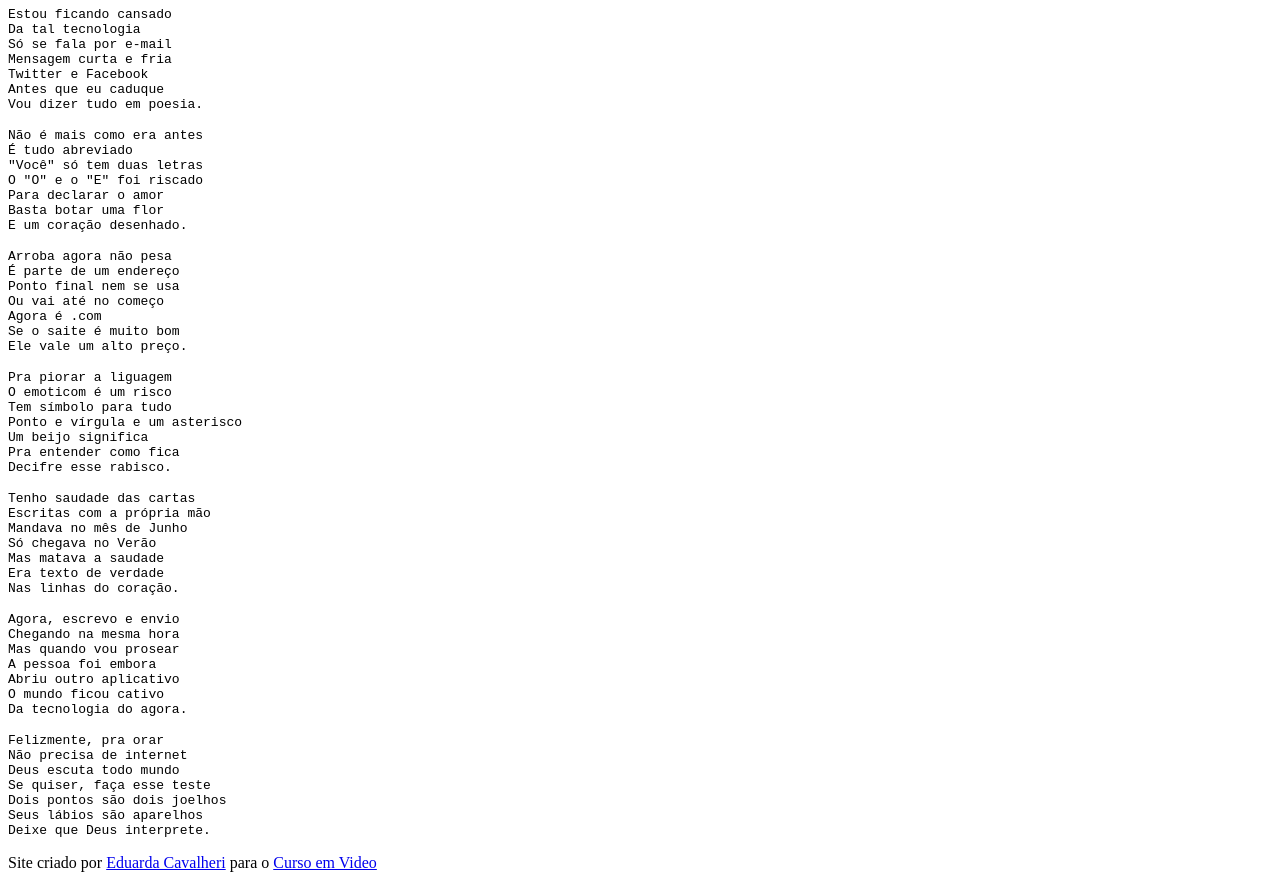
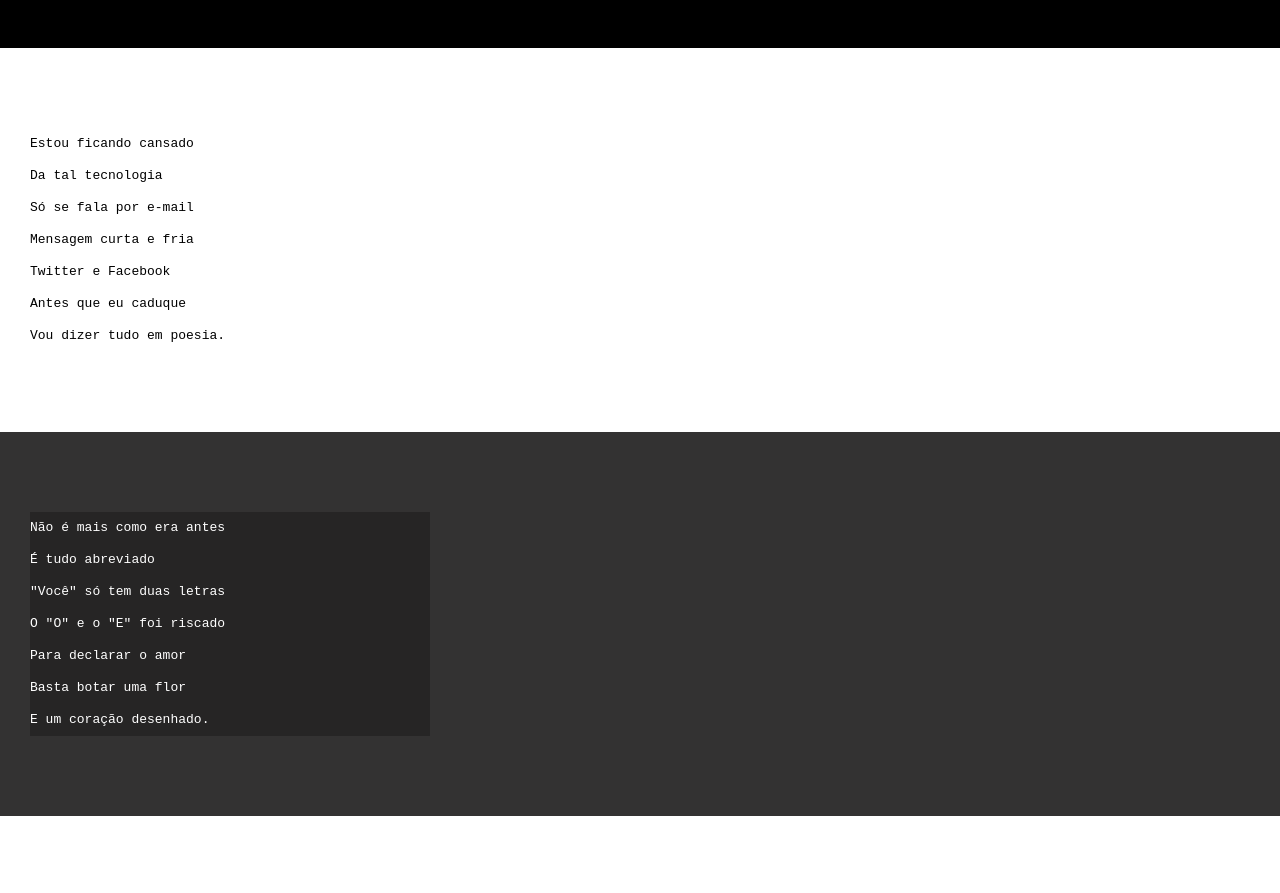
Before and after one commit to Eduarda-Cavalheri/HTML-CSS, a plain HTML site: page desafios/d012/index.html in a window 1280 px wide. Shown: the part 107-1000 px from the top of the page. Drawn offline with Linux system fonts and the light colour scheme.

Commit message:
atualização

```diff
--- a/desafios/d012/index.html
+++ b/desafios/d012/index.html
@@ -14,7 +14,7 @@
         </p>
     </header>
 
-    <section>
+    <section class="normal">
             <p>
                 <pre>
                     Estou ficando cansado
@@ -31,7 +31,7 @@
 
 
 
-    <section>
+    <section class="imagem">
             <p>
                 <pre>
                     Não é mais como era antes
@@ -46,7 +46,7 @@
     </section>
 
 
-    <section>
+    <section class="normal">
 
             <p>
                 <pre>
@@ -75,7 +75,7 @@
 
 
 
-    <section>
+    <section class="imagem">
             <p>
                 <pre>
                     Tenho saudade das cartas
@@ -90,7 +90,7 @@
     </section>
 
 
-    <section>
+    <section class="normal">
             <p>
                 <pre>
                     Agora, escrevo e envio
@@ -117,7 +117,7 @@
     </section>
 
     <footer>
-        <p>Site criado por <a href="https://github.com/Eduarda-Cavalheri" target="_blank">Eduarda Cavalheri</a> para o <a href="https://www.cursoemvideo.com" target="_blank">Curso em Video</a></p>
+        <p>Site criado por <a href="https://github.com/Eduarda-Cavalheri" target="_blank">Eduarda Cavalheri</a> para o <a href="https://www.cursoemvideo.com" target="_blank">CursoemVideo</a></p>
     </footer>
 </body>
 </html>
--- a/desafios/d012/style.css
+++ b/desafios/d012/style.css
@@ -1,4 +1,75 @@
 @charset "UTF-8";
+
+*{
+    margin: 0px;
+    padding: 0px;
+}
+
+html, body{
+    min-height: 100%;
+    background-color: darkgray;
+}
+
+header{
+    background-color: black;
+    color: white;
+    text-align: center;
+}
+
+header > h1{
+    padding-top: 50px;
+    font-variant: small-caps;
+}
+
+header > p{
+    padding-bottom: 50px;
+
+}
+
 section > pre{
     white-space: pre-line;
 }
+
+a{
+    color: white;
+    text-decoration: none;
+    font-weight: bolder;
+
+}
+
+a:hover{
+    text-decoration: underline;
+}
+
+section{
+    padding-top: 10vh;
+    padding-bottom: 10vh;
+    line-height: 2em;
+    padding-left: 30px;
+
+}
+
+section.normal{
+    background-color: white;
+    color: black;
+}
+
+section.imagem{
+    background-color: rgb(51, 50, 50);
+    color: white;
+
+}
+
+section.imagem > pre {
+    background-color: rgba(0, 0, 0, 0.253);
+    width: 400px;
+
+
+}
+
+footer{
+    background-color: black;
+    text-align: center;
+    color: white;
+    padding: 10px;
+}
```
